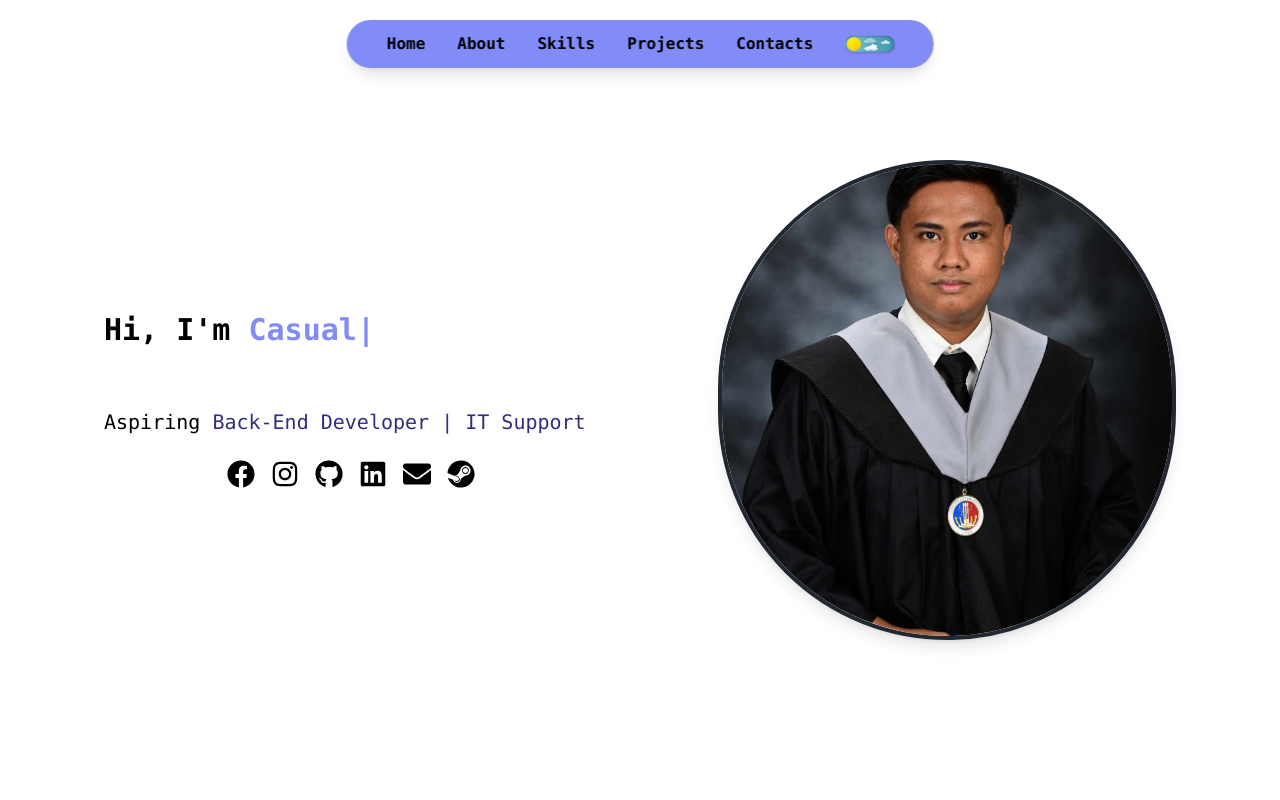
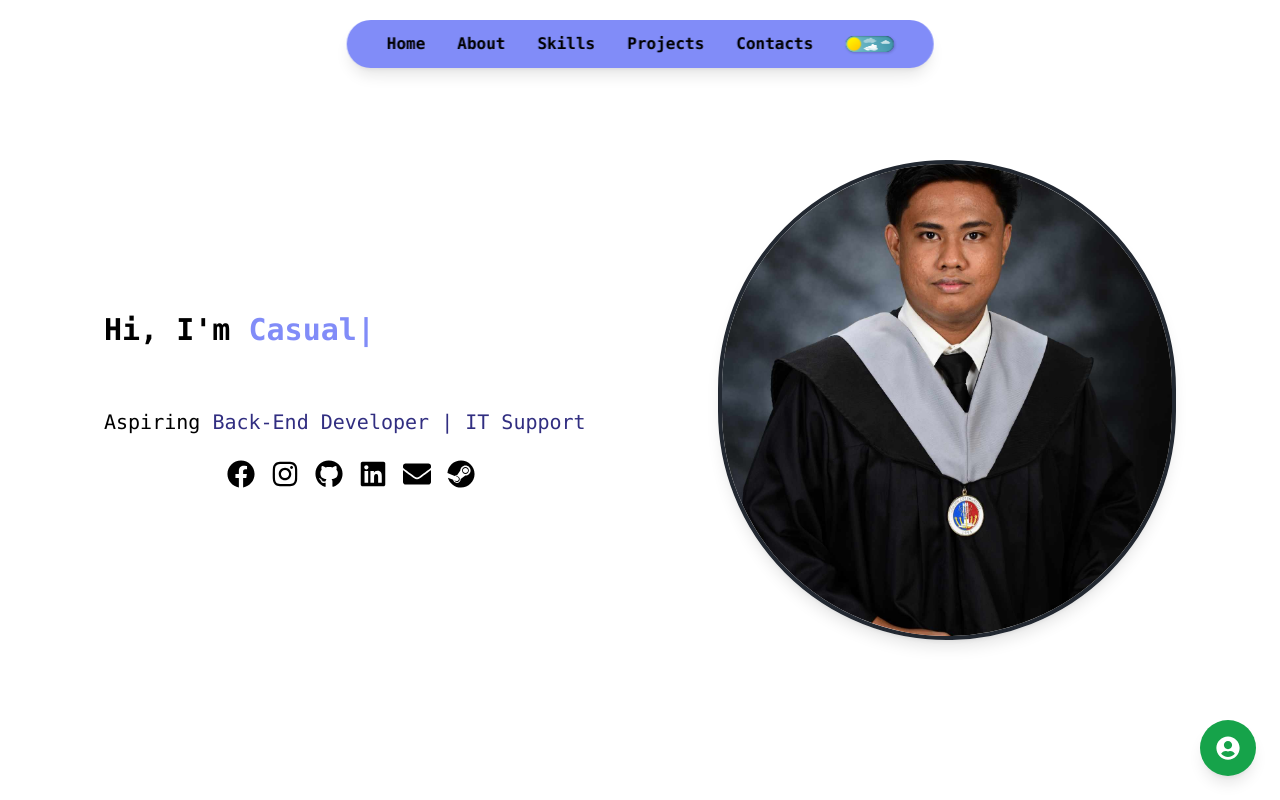
Before and after one commit to miracl3-dreams/my-portfolio, a React (Vite) app: page / in a window 1280 px wide. Shown: the top 800 px of the page. Built offline with nearby package versions, Linux system fonts and the light colour scheme.

Commit message:
feat: adding chatbot soon

```diff
--- a/src/pages/Home.jsx
+++ b/src/pages/Home.jsx
@@ -1,4 +1,4 @@
-import React from "react";
+import React, { useState } from "react";
 import {
   FaFacebook,
   FaInstagram,
@@ -9,8 +9,15 @@ import {
 } from "react-icons/fa";
 import HumanImage from "@/assets/images/Lunas.png";
 import AnimatedText from "@/components/AnimatedText";
+import { FaUserCircle } from "react-icons/fa";
 
 const Home = () => {
+  const [showForm, setShowForm] = useState(false);
+
+  const toggleForm = () => {
+    setShowForm(!showForm);
+  };
+
   return (
     <>
       <section
@@ -93,6 +100,15 @@ const Home = () => {
           </div>
         </div>
       </section>
+
+      {/* Floating Chatbot Icon */}
+      <button
+        onClick={toggleForm}
+        title="Chat on my Chatbot"
+        className="fixed bottom-6 right-6 z-50 bg-green-600 hover:bg-green-700 text-white p-4 rounded-full shadow-lg transition-all duration-300"
+      >
+        <FaUserCircle size={24} />
+      </button>
     </>
   );
 };
```
